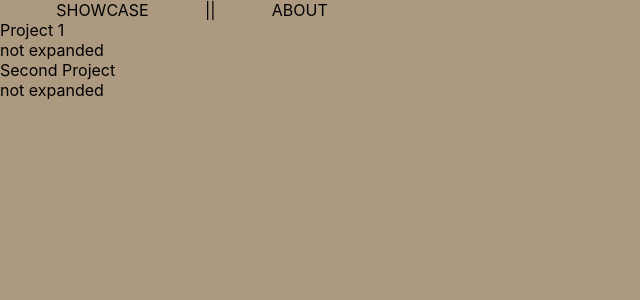
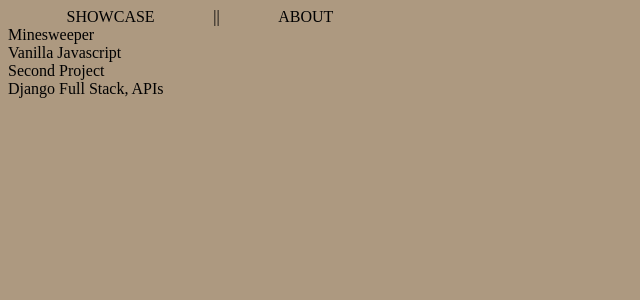
Before and after one commit to mluckster/showcase, a React (Create React App) app: page / in a window 1280 px wide. Shown: the top 300 px of the page, without its empty margins (0-640 px from the left). Built offline with nearby package versions, Linux system fonts and the light colour scheme.

Commit message:
small and general changes

```diff
--- a/src/components/Card/Card.jsx
+++ b/src/components/Card/Card.jsx
@@ -15,10 +15,11 @@ export default function Card ({ item }) {
             </div>
             { expand ?
             <div className='description'>
-                { item.technology }
+                <div>{ item.technology }</div>
+                <div>{ item.description }</div>
             </div>
             :
-            <div>not expanded</div>
+            <div>{ item.technology }</div>
 
         }
         </div>
--- a/src/data/textData.json
+++ b/src/data/textData.json
@@ -1,9 +1,9 @@
 [
     {
         "id": 1,
-        "title": "Project 1",
+        "title": "Minesweeper",
         "description": "This is the description for Project 1",
-        "technology": "React, Full Stack",
+        "technology": "Vanilla Javascript",
         "image": ""
     },
     {
--- a/src/index.css
+++ b/src/index.css
@@ -1,14 +1,4 @@
 body {
-  margin: 0;
-  font-family: -apple-system, BlinkMacSystemFont, 'Segoe UI', 'Roboto', 'Oxygen',
-    'Ubuntu', 'Cantarell', 'Fira Sans', 'Droid Sans', 'Helvetica Neue',
-    sans-serif;
-  -webkit-font-smoothing: antialiased;
-  -moz-osx-font-smoothing: grayscale;
+
   background-color: rgb(173, 153, 128);
 }
-
-code {
-  font-family: source-code-pro, Menlo, Monaco, Consolas, 'Courier New',
-    monospace;
-}
--- a/src/pages/App.jsx
+++ b/src/pages/App.jsx
@@ -6,6 +6,12 @@ import textData from '../data/textData.json'
 
 export default function App() {
     const [page, setPage] = useState(0)
+    const [selectedCard, setSelectedCard] = useState(null)
+
+    function handleCardSelect(i){
+        setSelectedCard(i)
+        console.log(i)
+    }
 
     return (
         <div className="App">
@@ -32,10 +38,15 @@ export default function App() {
             </>
             :
             <>
-            {/* showcase section */}
-                { textData.map((item, index) => (
-                    < Card item={item} key={index} />
-                ))}
+                { selectedCard !== null ?
+                < Card item={ textData[selectedCard] } />
+                :
+                textData.map((item, index) => (
+                    < Card item={item} key={index} onClick={(() => handleCardSelect(index))} />
+                ))
+
+                }
+
             </>
             }
         </div>
```
